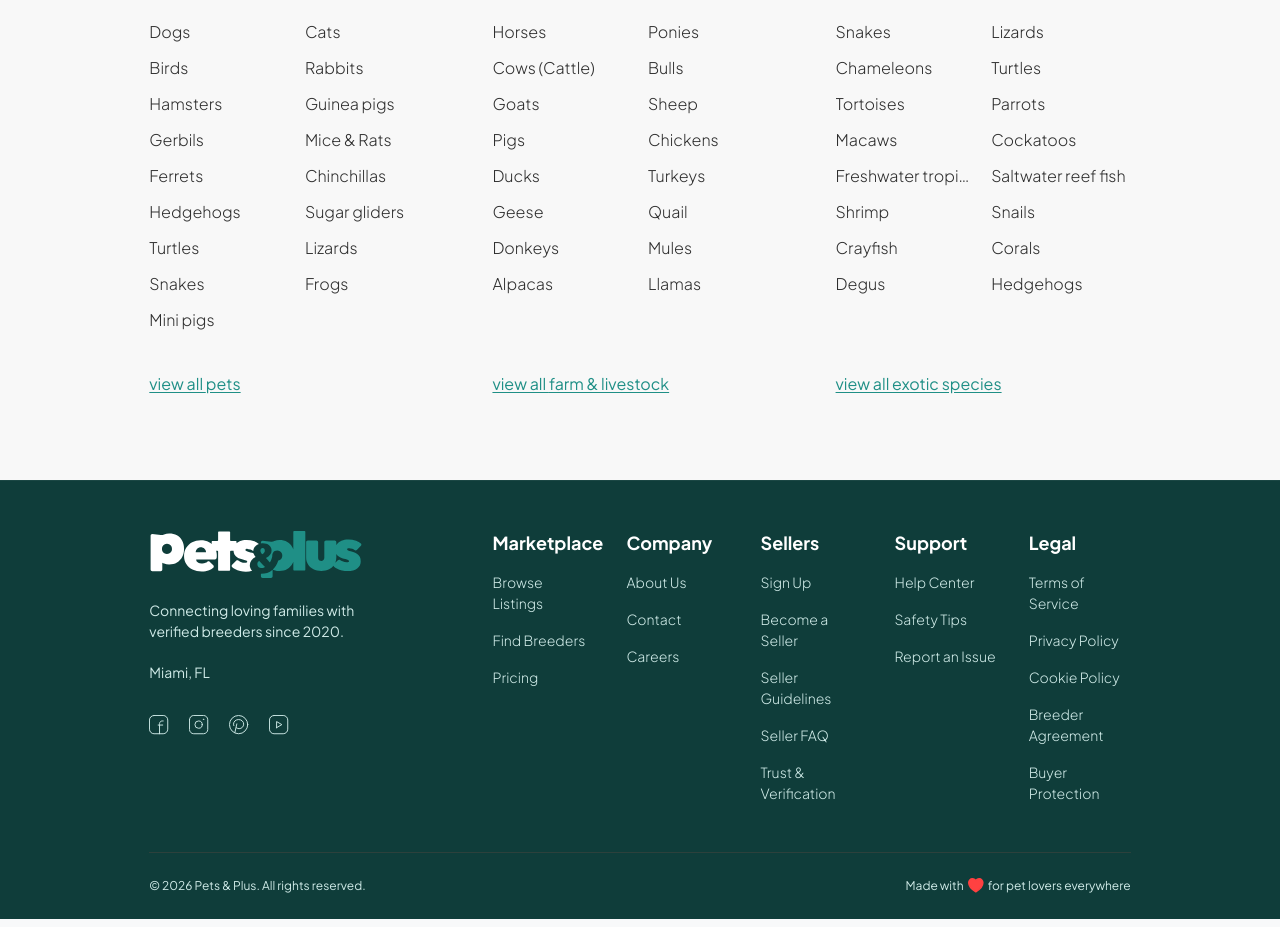
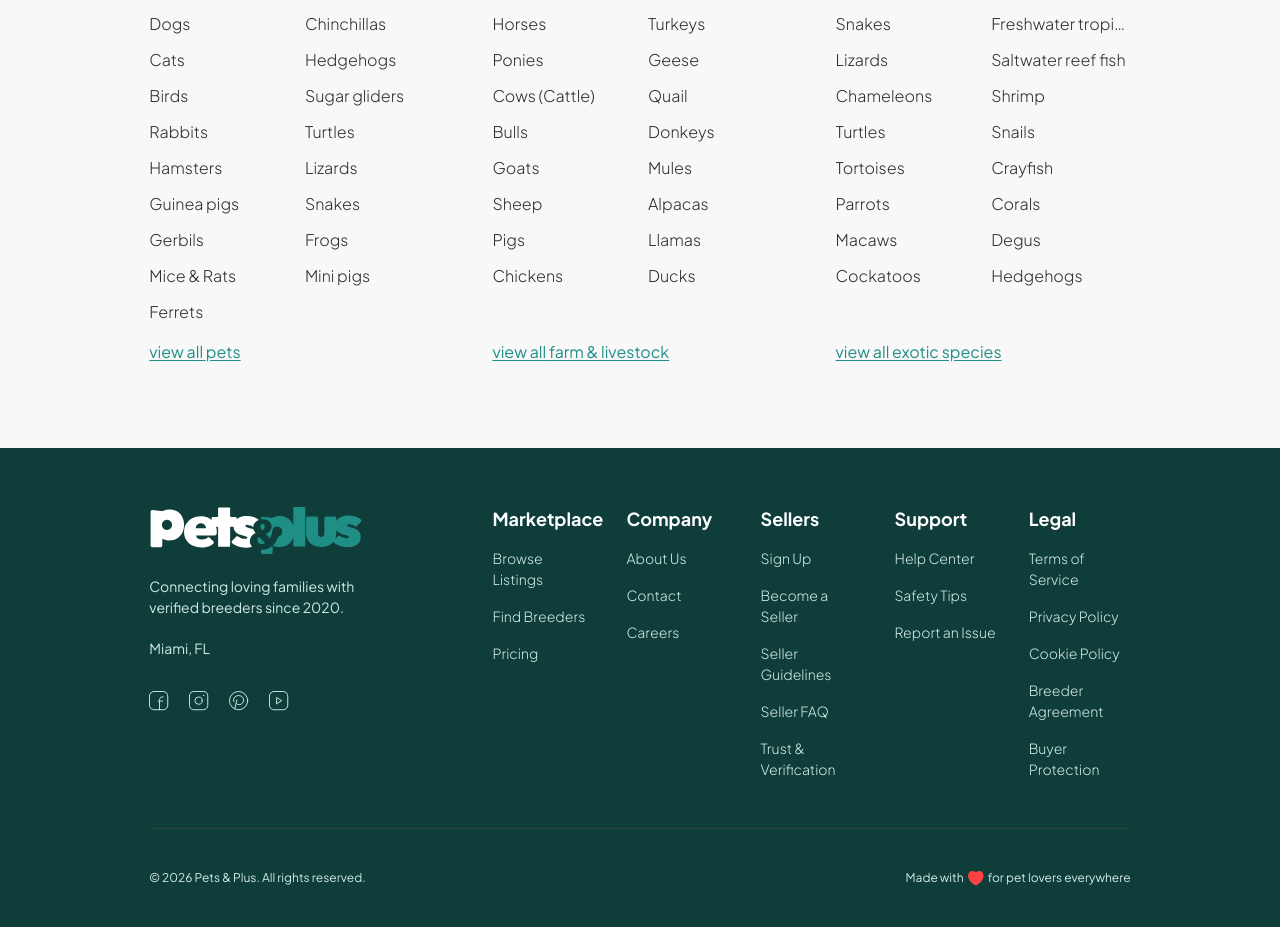
Before and after one commit to NH-Shohan/pets-plus, a Next.js app: page / in a window 1280 px wide. Shown: the part 5640-6567 px from the top of the page. Built offline with nearby package versions, Linux system fonts and the light colour scheme.

Commit message:
refactor: Reordered breed lists, adjusted footer padding with a new utility class, and refined component spacing.

```diff
--- a/src/app/globals.css
+++ b/src/app/globals.css
@@ -1,4 +1,4 @@
-@import 'tailwindcss';
+@import "tailwindcss";
 
 @theme inline {
   /* Color System */
@@ -66,6 +66,10 @@ body {
 
 .margin-bottom-lg {
   margin-bottom: max(0.5rem, 1.6vw);
+}
+
+.footer-padding-top {
+  padding-top: max(32px, 4.5vw);
 }
 
 /* Hero Titles - Responsive */
--- a/src/components/layout/Footer.tsx
+++ b/src/components/layout/Footer.tsx
@@ -51,7 +51,7 @@ const Footer = () => {
     "relative inline-block w-fit text-paragraph text-body-small transition-colors duration-300 hover:text-white after:content-[''] after:absolute after:left-0 after:bottom-0 after:h-px after:w-full after:scale-x-0 after:origin-left after:bg-white after:transition-transform after:duration-300 hover:after:scale-x-100";
 
   return (
-    <footer className="bg-primary-dark text-white pt-12 pb-6 border-t border-white/5">
+    <footer className="bg-primary-dark text-white footer-padding-top">
       <div className="main-container">
         {/* Main Footer Content */}
         <div className="grid grid-cols-1 md:grid-cols-4 lg:grid-cols-12 gap-8 md:gap-12 mb-12">
@@ -115,7 +115,7 @@ const Footer = () => {
         </div>
 
         {/* Bottom Bar - Refined with subtle border and better hierarchy */}
-        <div className="border-t border-[#2C413C] pt-6 flex flex-col md:flex-row justify-between items-center gap-6">
+        <div className="border-t border-[#2C413C] py-6 xl:py-10 flex flex-col md:flex-row justify-between items-center gap-6">
           <div className="flex flex-col md:flex-row items-center gap-4 md:gap-8">
             <p className="text-paragraph text-body-extra-small">
               © {currentYear} Pets & Plus. All rights reserved.
--- a/src/components/sections/PopularBreeds.tsx
+++ b/src/components/sections/PopularBreeds.tsx
@@ -15,22 +15,22 @@ const breedData = [
     link: "/breeds/pets",
     items: [
       "Dogs",
+      "Chinchillas",
       "Cats",
+      "Hedgehogs",
       "Birds",
+      "Sugar gliders",
       "Rabbits",
+      "Turtles",
       "Hamsters",
+      "Lizards",
       "Guinea pigs",
+      "Snakes",
       "Gerbils",
+      "Frogs",
       "Mice & Rats",
+      "Mini pigs",
       "Ferrets",
-      "Chinchillas",
-      "Hedgehogs",
-      "Sugar gliders",
-      "Turtles",
-      "Lizards",
-      "Snakes",
-      "Frogs",
-      "Mini pigs",
     ],
   },
   {
@@ -38,21 +38,21 @@ const breedData = [
     link: "/breeds/farm",
     items: [
       "Horses",
+      "Turkeys",
       "Ponies",
+      "Geese",
       "Cows (Cattle)",
+      "Quail",
       "Bulls",
+      "Donkeys",
       "Goats",
+      "Mules",
       "Sheep",
+      "Alpacas",
       "Pigs",
+      "Llamas",
       "Chickens",
       "Ducks",
-      "Turkeys",
-      "Geese",
-      "Quail",
-      "Donkeys",
-      "Mules",
-      "Alpacas",
-      "Llamas",
     ],
   },
   {
@@ -60,20 +60,20 @@ const breedData = [
     link: "/breeds/exotic",
     items: [
       "Snakes",
+      "Freshwater tropical fish",
       "Lizards",
+      "Saltwater reef fish",
       "Chameleons",
+      "Shrimp",
       "Turtles",
+      "Snails",
       "Tortoises",
+      "Crayfish",
       "Parrots",
+      "Corals",
       "Macaws",
+      "Degus",
       "Cockatoos",
-      "Freshwater tropical fish",
-      "Saltwater reef fish",
-      "Shrimp",
-      "Snails",
-      "Crayfish",
-      "Corals",
-      "Degus",
       "Hedgehogs",
     ],
   },
@@ -91,7 +91,7 @@ const PopularBreeds = () => {
           {breedData.map((category) => (
             <div
               key={category.title}
-              className="flex flex-col h-full space-y-6"
+              className="flex flex-col h-full space-y-4"
             >
               <h3 className="card-title-normal font-bold">{category.title}</h3>
 
@@ -107,7 +107,7 @@ const PopularBreeds = () => {
                 ))}
               </div>
 
-              <div className="mt-auto pt-4">
+              <div className="mt-auto">
                 <Link
                   href={category.link}
                   className="text-primary font-normal text-body-base underline underline-offset-2"
```
